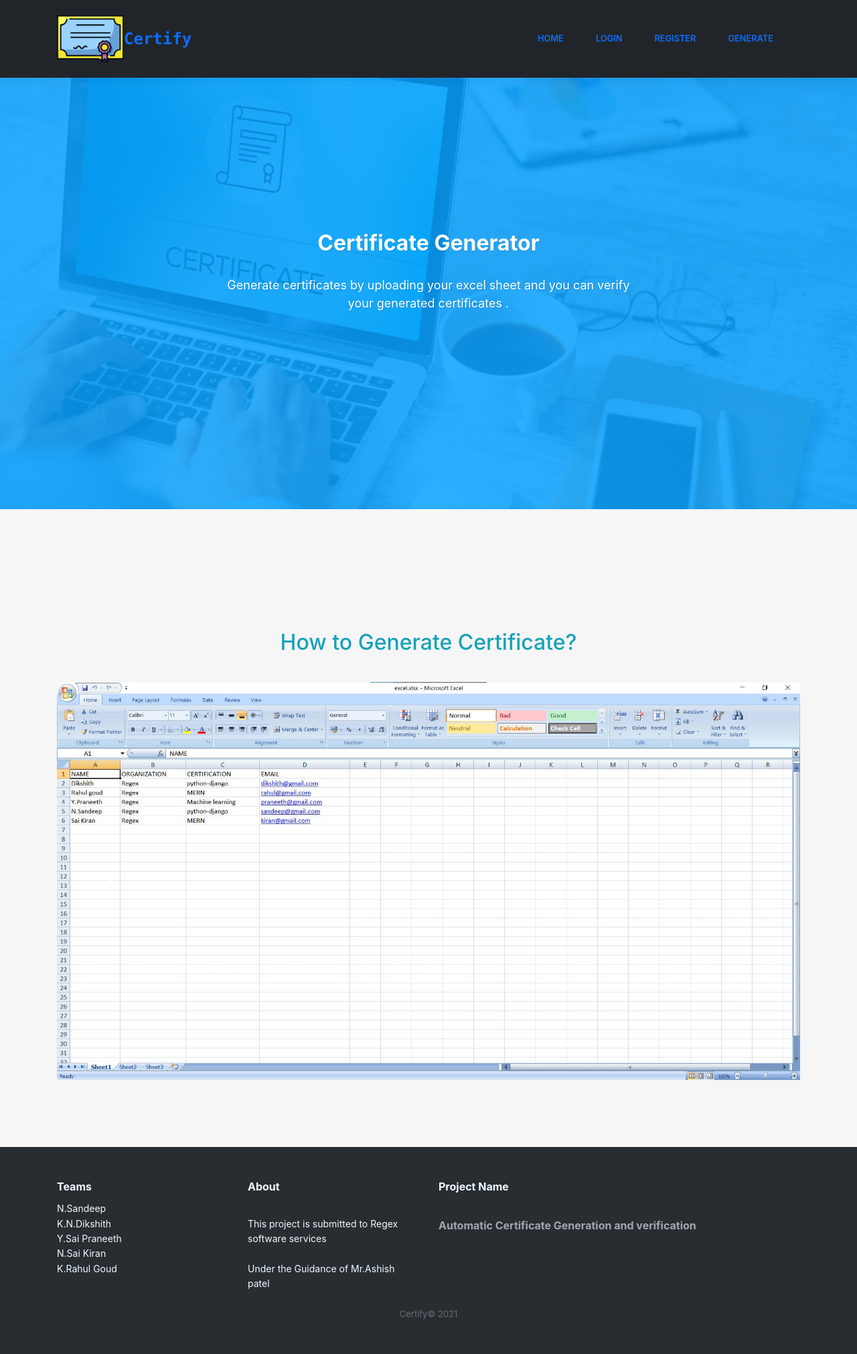
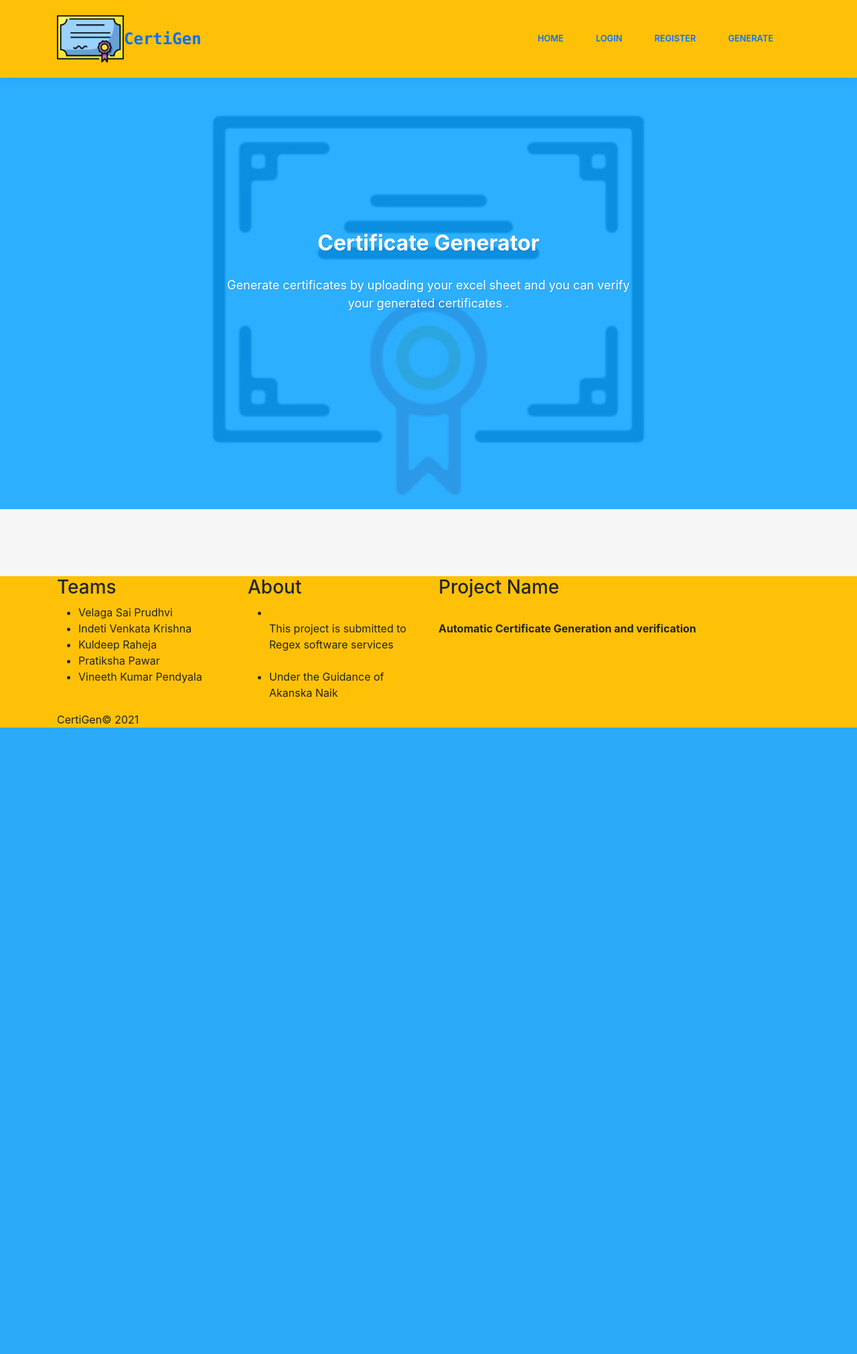
Before and after one commit to Prudhvi4149/Automatic-certificate-generation--Regex-and-verification-portal, a Django app: page / in a window 1280 px wide. Shown: the whole page at 67% size. After the commit the page ends 1086 px from the top, so only its background shows below. Run offline with Django 3.2, Linux system fonts and the light colour scheme; some libraries are stand-ins or nearby versions.

Commit message:
second commit

```diff
--- a/templates/generate.html
+++ b/templates/generate.html
@@ -18,8 +18,8 @@
 </head>
 
 <body>
-    <nav class="navbar navbar-light navbar-expand-lg fixed-top clean-navbar" style="color: var(--bs-blue);background: var(--bs-dark);">
-        <div class="container"><img data-bss-disabled-mobile="true" class="swing animated" src="{% static 'img/certificate.png' %}" width="100px" height="100px"><a class="navbar-brand font-monospace logo" data-bss-hover-animate="pulse" href="#" style="border-color: var(--bs-blue);color: var(--bs-blue);"><strong>Certify</strong></a><button data-bs-toggle="collapse" class="navbar-toggler" data-bs-target="#navcol-1"><span class="visually-hidden">Toggle navigation</span><span class="navbar-toggler-icon"></span></button>
+    <nav class="navbar navbar-light navbar-expand-lg fixed-top clean-navbar" style="color: var(--bs-blue);background: var(--bs-warning);">
+        <div class="container"><img data-bss-disabled-mobile="true" class="swing animated" src="{% static 'img/certificate.png' %}" width="100px" height="100px"><a class="navbar-brand font-monospace logo" data-bss-hover-animate="pulse" href="#" style="border-color: var(--bs-blue);color: var(--bs-blue);"><strong>CertiGen</strong></a><button data-bs-toggle="collapse" class="navbar-toggler" data-bs-target="#navcol-1"><span class="visually-hidden">Toggle navigation</span><span class="navbar-toggler-icon"></span></button>
             <div class="collapse navbar-collapse" id="navcol-1">
                 <ul class="navbar-nav ms-auto">
 
--- a/templates/index.html
+++ b/templates/index.html
@@ -19,8 +19,8 @@
 
 <body>
 
-    <nav class="navbar navbar-light navbar-expand-lg fixed-top clean-navbar" style="color: var(--bs-blue);background: var(--bs-dark);">
-        <div class="container"><img data-bss-disabled-mobile="true" class="swing animated" src="{% static 'img/certificate.png' %}" width="100px" height="100px"><a class="navbar-brand font-monospace logo" data-bss-hover-animate="pulse" href="#" style="border-color: var(--bs-blue);color: var(--bs-blue);"><strong>Certify</strong></a><button data-bs-toggle="collapse" class="navbar-toggler" data-bs-target="#navcol-1"><span class="visually-hidden">Toggle navigation</span><span class="navbar-toggler-icon"></span></button>
+    <nav class="navbar navbar-light navbar-expand-lg fixed-top clean-navbar" style="color: var(--bs-black);background: var(--bs-warning);">
+        <div class="container"><img data-bss-disabled-mobile="true" class="swing animated" src="{% static 'img/certificate.png' %}" width="100px" height="100px"><a class="navbar-brand font-monospace logo" data-bss-hover-animate="pulse" href="#" style="border-color: var(--bs-blue);color: var(--bs-blue);"><strong>CertiGen</strong></a><button data-bs-toggle="collapse" class="navbar-toggler" data-bs-target="#navcol-1"><span class="visually-hidden">Toggle navigation</span><span class="navbar-toggler-icon"></span></button>
             <div class="collapse navbar-collapse" id="navcol-1">
                 <ul class="navbar-nav ms-auto">
                     {% if request.user.is_authenticated %}
@@ -68,51 +68,31 @@
                 </div>
             </div>
         </section>
-        <section class="clean-block slider dark">
-            <div class="container">
-                <div class="block-heading">
-                    <h2 class="text-info">How to Generate Certificate?</h2>
-                    <p></p>
-                </div>
-                <div class="carousel slide" data-bs-ride="carousel" id="carousel-1">
-                    <div class="carousel-inner">
-                        <div class="carousel-item active"><img class="w-100 d-block" src="{% static 'img/scenery/1.jpg' %}" alt="Slide Image"></div>
-                        <div class="carousel-item"><img class="w-100 d-block" src="{% static 'img/scenery/2.jpg' %}"></div>
-                        <div class="carousel-item"><img class="w-100 d-block" src="{% static 'img/scenery/3.jpg' %}" alt="Slide Image"></div>
-                    </div>
-                    <div><a class="carousel-control-prev" href="#carousel-1" role="button" data-bs-slide="prev"><span class="carousel-control-prev-icon"></span><span class="visually-hidden">Previous</span></a><a class="carousel-control-next" href="#carousel-1" role="button" data-bs-slide="next"><span class="carousel-control-next-icon"></span><span class="visually-hidden">Next</span></a></div>
-                    <ol class="carousel-indicators">
-                        <li data-bs-target="#carousel-1" data-bs-slide-to="0" class="active"></li>
-                        <li data-bs-target="#carousel-1" data-bs-slide-to="1"></li>
-                        <li data-bs-target="#carousel-1" data-bs-slide-to="2"></li>
-                    </ol>
-                </div>
-            </div>
-        </section>
+
 
 
 
     </main>
-    <footer class="footer-dark">
+    <footer class="footer-light bg-warning">
         <div class="container">
             <div class="row">
                 <div class="col-sm-6 col-md-3 item">
                     <h3>Teams</h3>
                     <ul>
-                        <li>N.Sandeep</li>
-                        <li>K.N.Dikshith</li>
-                        <li>Y.Sai Praneeth</li>
-                        <li>N.Sai Kiran</li>
-                        <li>K.Rahul Goud</li>
-                        <li><a href="#" style="color: rgb(240, 249, 255);"></a></li>
+                        <li>Velaga Sai Prudhvi</li>
+                        <li>Indeti Venkata Krishna</li>
+                        <li>Kuldeep Raheja</li>
+                        <li>Pratiksha Pawar</li>
+                        <li>Vineeth Kumar Pendyala</li>
+
                     </ul>
                 </div>
                 <div class="col-sm-6 col-md-3 item">
                     <h3>About</h3>
                     <ul>
                         <li><br>This project is submitted to Regex software services<br><br></li>
-                        <li>Under the Guidance of Mr.Ashish patel</li>
-                        <li><a href="#"></a></li>
+                        <li>Under the Guidance of Akanska Naik</li>
+
                     </ul>
                 </div>
                 <div class="col-md-6 item text">
@@ -120,7 +100,7 @@
                     <p><br><strong>Automatic Certificate Generation and verification</strong><br><br><br></p>
                 </div>
             </div>
-            <p class="copyright">Certify© 2021</p>
+            <p class="copyright">CertiGen© 2021</p>
         </div>
     </footer>
     <script src="{% static 'bootstrap/js/bootstrap.min.js' %}"></script>
--- a/templates/login.html
+++ b/templates/login.html
@@ -19,8 +19,8 @@
 
 <body>
 
-    <nav class="navbar navbar-light navbar-expand-lg fixed-top clean-navbar" style="color: var(--bs-blue);background: var(--bs-dark);">
-        <div class="container"><img data-bss-disabled-mobile="true" class="swing animated" src="{% static 'img/certificate.png' %}" width="100px" height="100px"><a class="navbar-brand font-monospace logo" data-bss-hover-animate="pulse" href="#" style="border-color: var(--bs-blue);color: var(--bs-blue);"><strong>Certify</strong></a><button data-bs-toggle="collapse" class="navbar-toggler" data-bs-target="#navcol-1"><span class="visually-hidden">Toggle navigation</span><span class="navbar-toggler-icon"></span></button>
+    <nav class="navbar navbar-light navbar-expand-lg fixed-top clean-navbar" style="color: var(--bs-blue);background: var(--bs-warning);">
+        <div class="container"><img data-bss-disabled-mobile="true" class="swing animated" src="{% static 'img/certificate.png' %}" width="100px" height="100px"><a class="navbar-brand font-monospace logo" data-bss-hover-animate="pulse" href="#" style="border-color: var(--bs-blue);color: var(--bs-blue);"><strong>CertiGen</strong></a><button data-bs-toggle="collapse" class="navbar-toggler" data-bs-target="#navcol-1"><span class="visually-hidden">Toggle navigation</span><span class="navbar-toggler-icon"></span></button>
             <div class="collapse navbar-collapse" id="navcol-1">
                 <ul class="navbar-nav ms-auto">
                     <li class="nav-item"><a class="nav-link active" style="color: var(--bs-blue);" href="{% url 'home' %}">Home</a></li>
--- a/templates/registration.html
+++ b/templates/registration.html
@@ -16,8 +16,8 @@
 </head>
 
 <body>
-    <nav class="navbar navbar-light navbar-expand-lg fixed-top clean-navbar" style="color: var(--bs-blue);background: var(--bs-dark);">
-        <div class="container"><img data-bss-disabled-mobile="true" class="swing animated" src="{% static 'img/certificate.png' %}" width="100px" height="100px"><a class="navbar-brand font-monospace logo" data-bss-hover-animate="pulse" href="#" style="border-color: var(--bs-blue);color: var(--bs-blue);"><strong>Certify</strong></a><button data-bs-toggle="collapse" class="navbar-toggler" data-bs-target="#navcol-1"><span class="visually-hidden">Toggle navigation</span><span class="navbar-toggler-icon"></span></button>
+    <nav class="navbar navbar-light navbar-expand-lg fixed-top clean-navbar" style="color: var(--bs-blue);background: var(--bs-warning);">
+        <div class="container"><img data-bss-disabled-mobile="true" class="swing animated" src="{% static 'img/certificate.png' %}" width="100px" height="100px"><a class="navbar-brand font-monospace logo" data-bss-hover-animate="pulse" href="#" style="border-color: var(--bs-blue);color: var(--bs-blue);"><strong>CertiGen</strong></a><button data-bs-toggle="collapse" class="navbar-toggler" data-bs-target="#navcol-1"><span class="visually-hidden">Toggle navigation</span><span class="navbar-toggler-icon"></span></button>
             <div class="collapse navbar-collapse" id="navcol-1">
                 <ul class="navbar-nav ms-auto">
                      <li class="nav-item"><a class="nav-link active" style="color: var(--bs-blue);" href="{% url 'home' %}">Home</a></li>
--- a/templates/verify.html
+++ b/templates/verify.html
@@ -19,8 +19,8 @@
 </head>
 
 <body>
-    <nav class="navbar navbar-light navbar-expand-lg fixed-top clean-navbar" style="color: var(--bs-blue);background: var(--bs-dark);">
-        <div class="container"><img data-bss-disabled-mobile="true" class="swing animated" src="{% static 'img/certificate.png' %}" width="100px" height="100px"><a class="navbar-brand font-monospace logo" data-bss-hover-animate="pulse" href="#" style="border-color: var(--bs-blue);color: var(--bs-blue);"><strong>Certify</strong></a><button data-bs-toggle="collapse" class="navbar-toggler" data-bs-target="#navcol-1"><span class="visually-hidden">Toggle navigation</span><span class="navbar-toggler-icon"></span></button>
+    <nav class="navbar navbar-light navbar-expand-lg fixed-top clean-navbar" style="color: var(--bs-blue);background: var(--bs-warning);">
+        <div class="container"><img data-bss-disabled-mobile="true" class="swing animated" src="{% static 'img/certificate.png' %}" width="100px" height="100px"><a class="navbar-brand font-monospace logo" data-bss-hover-animate="pulse" href="#" style="border-color: var(--bs-blue);color: var(--bs-blue);"><strong>CertiGen</strong></a><button data-bs-toggle="collapse" class="navbar-toggler" data-bs-target="#navcol-1"><span class="visually-hidden">Toggle navigation</span><span class="navbar-toggler-icon"></span></button>
             <div class="collapse navbar-collapse" id="navcol-1">
                 <ul class="navbar-nav ms-auto">
                     <li class="nav-item"><a class="nav-link active" style="color: var(--bs-blue);" href="{% url 'home' %}">Home</a></li>
```
Also changed, not shown: myproject/settings.py (+4 -4 lines), certificate/template.jpg, db.sqlite3, static/certificates/EhdDrbkhbjyLhQG2Et99zq.jpg (added), static/certificates/PdcNA3NQK8kwp3ApCCwXon.jpg (added), static/img/tech/image4.jpg, 1 other file.
